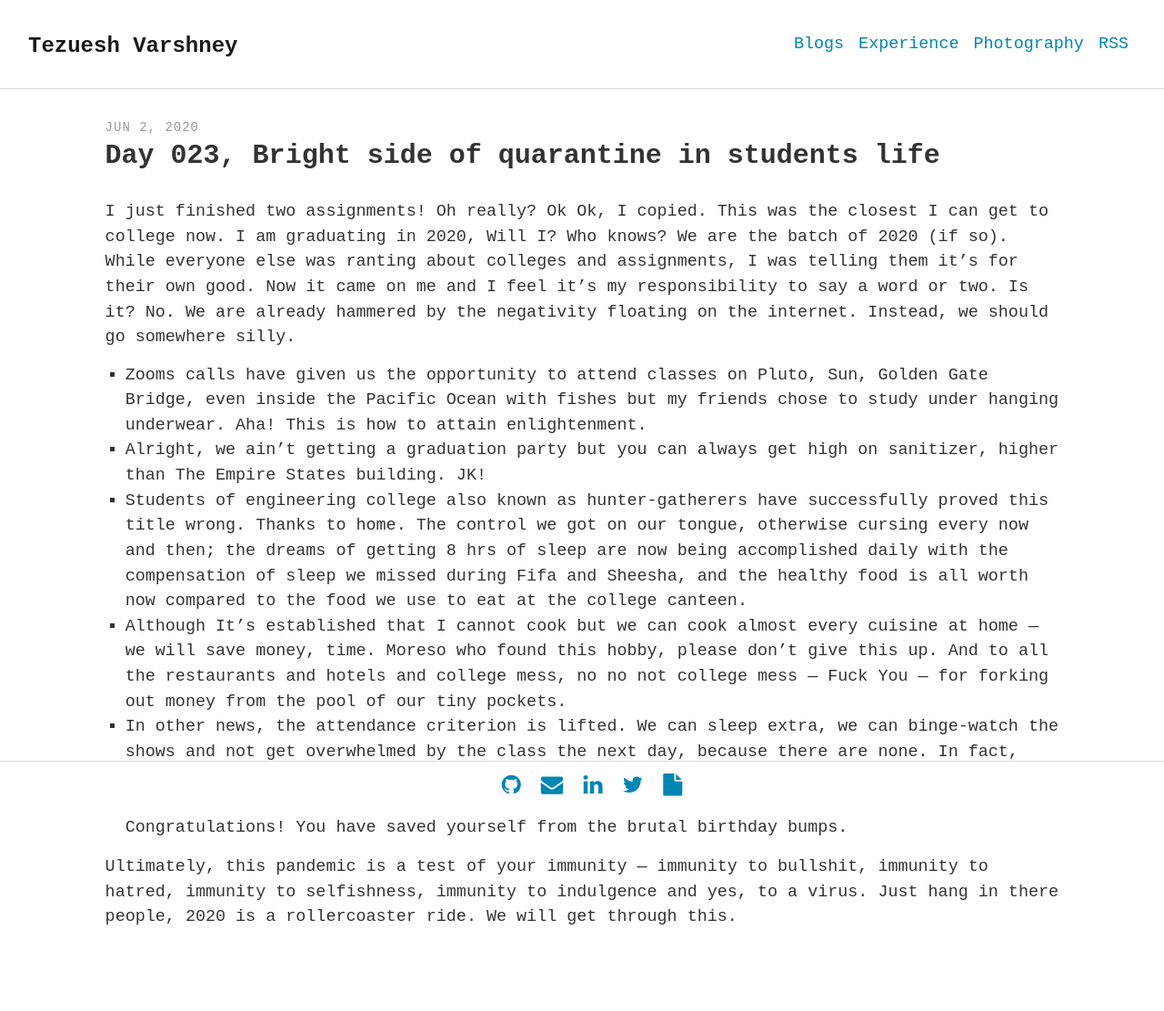
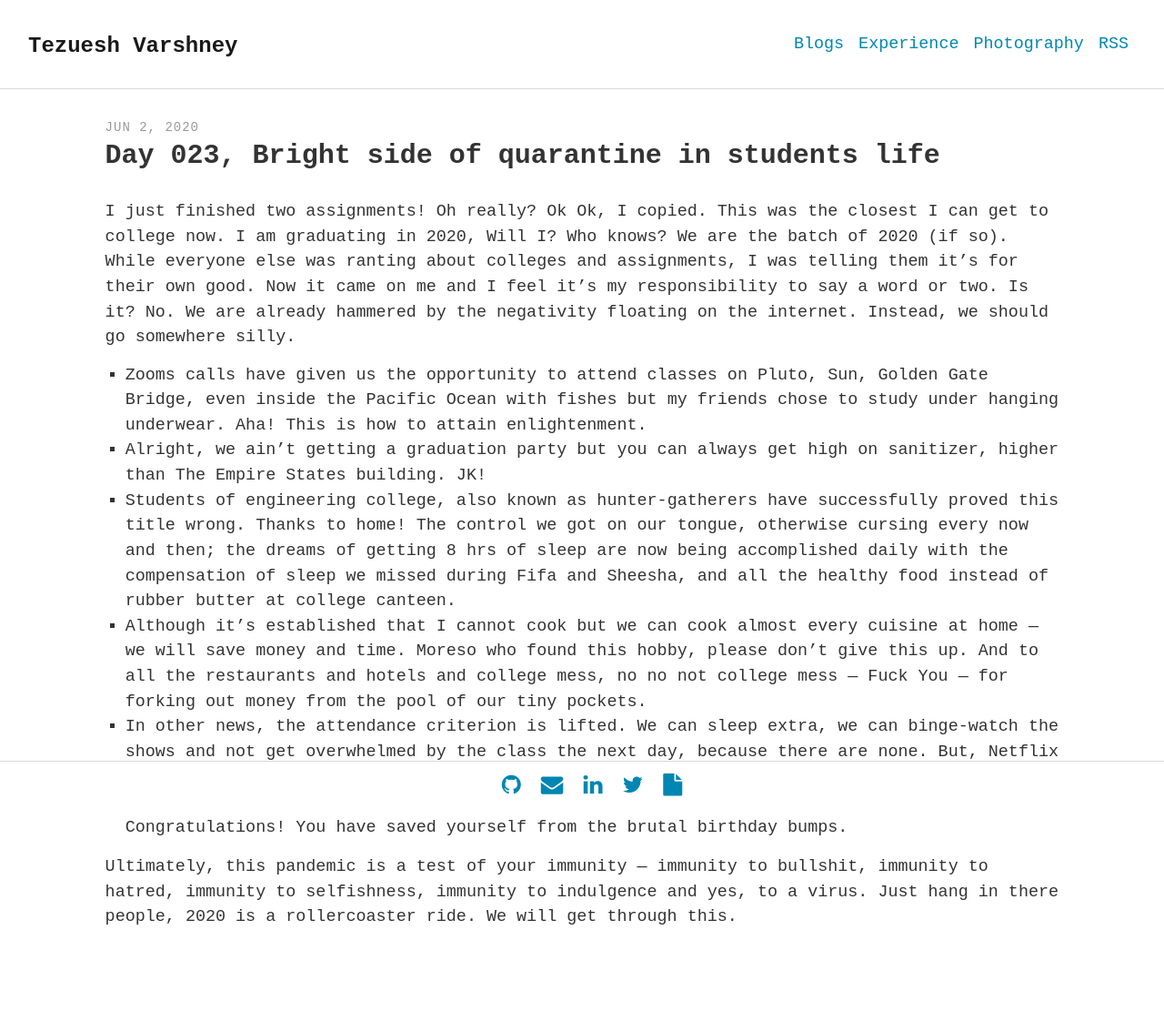
Before and after one commit to square-1111/square-1111.github.io, a Jekyll site: the page built from _posts/2020-06-02-Qurantine-College.md, in a window 1280 px wide. Shown: the whole page at 91% size. Built offline with Jekyll 4.4.1, drawn with Linux system fonts in a browser that asks for light colours; some web fonts are replaced.

Commit message:
Edit : Day23 LatePost

```diff
--- a/_posts/2020-06-02-Qurantine-College.md
+++ b/_posts/2020-06-02-Qurantine-College.md
@@ -11,9 +11,9 @@
 
 * Zooms calls have given us the opportunity to attend classes on Pluto, Sun, Golden Gate Bridge, even inside the Pacific Ocean with fishes but my friends chose to study under hanging underwear. Aha! This is how to attain enlightenment.
 * Alright, we ain’t getting a graduation party but you can always get high on sanitizer, higher than The Empire States building. JK!
-* Students of engineering college also known as hunter-gatherers have successfully proved this title wrong. Thanks to home. The control we got on our tongue, otherwise cursing every now and then; the dreams of getting 8 hrs of sleep are now being accomplished daily with the compensation of sleep we missed during Fifa and Sheesha, and the healthy food is all worth now compared to the food we use to eat at the college canteen.
-* Although It’s established that I cannot cook but we can cook almost every cuisine at home — we will save money, time. Moreso who found this hobby, please don't give this up. And to all the restaurants and hotels and college mess, no no not college mess — Fuck You — for forking out money from the pool of our tiny pockets.
-* In other news, the attendance criterion is lifted. We can sleep extra, we can binge-watch the shows and not get overwhelmed by the class the next day, because there are none. In fact, Netflix and zizz — the most adorable things are becoming boring.
+* Students of engineering college, also known as hunter-gatherers have successfully proved this title wrong. Thanks to home! The control we got on our tongue, otherwise cursing every now and then; the dreams of getting 8 hrs of sleep are now being accomplished daily with the compensation of sleep we missed during Fifa and Sheesha, and all the healthy food instead of rubber butter at college canteen.
+* Although it’s established that I cannot cook but we can cook almost every cuisine at home — we will save money and time. Moreso who found this hobby, please don't give this up. And to all the restaurants and hotels and college mess, no no not college mess — Fuck You — for forking out money from the pool of our tiny pockets.
+* In other news, the attendance criterion is lifted. We can sleep extra, we can binge-watch the shows and not get overwhelmed by the class the next day, because there are none. But, Netflix and zizz — the most adorable things are becoming boring.
 * To all those people whose birthdays are spent in quarantine, Happy Birthday and Congratulations! You have saved yourself from the brutal birthday bumps.
 
 Ultimately, this pandemic is a test of your immunity — immunity to bullshit, immunity to hatred, immunity to selfishness, immunity to indulgence and yes, to a virus. Just hang in there people, 2020 is a rollercoaster ride. We will get through this.
```
Also changed, not shown: 1 other file.
